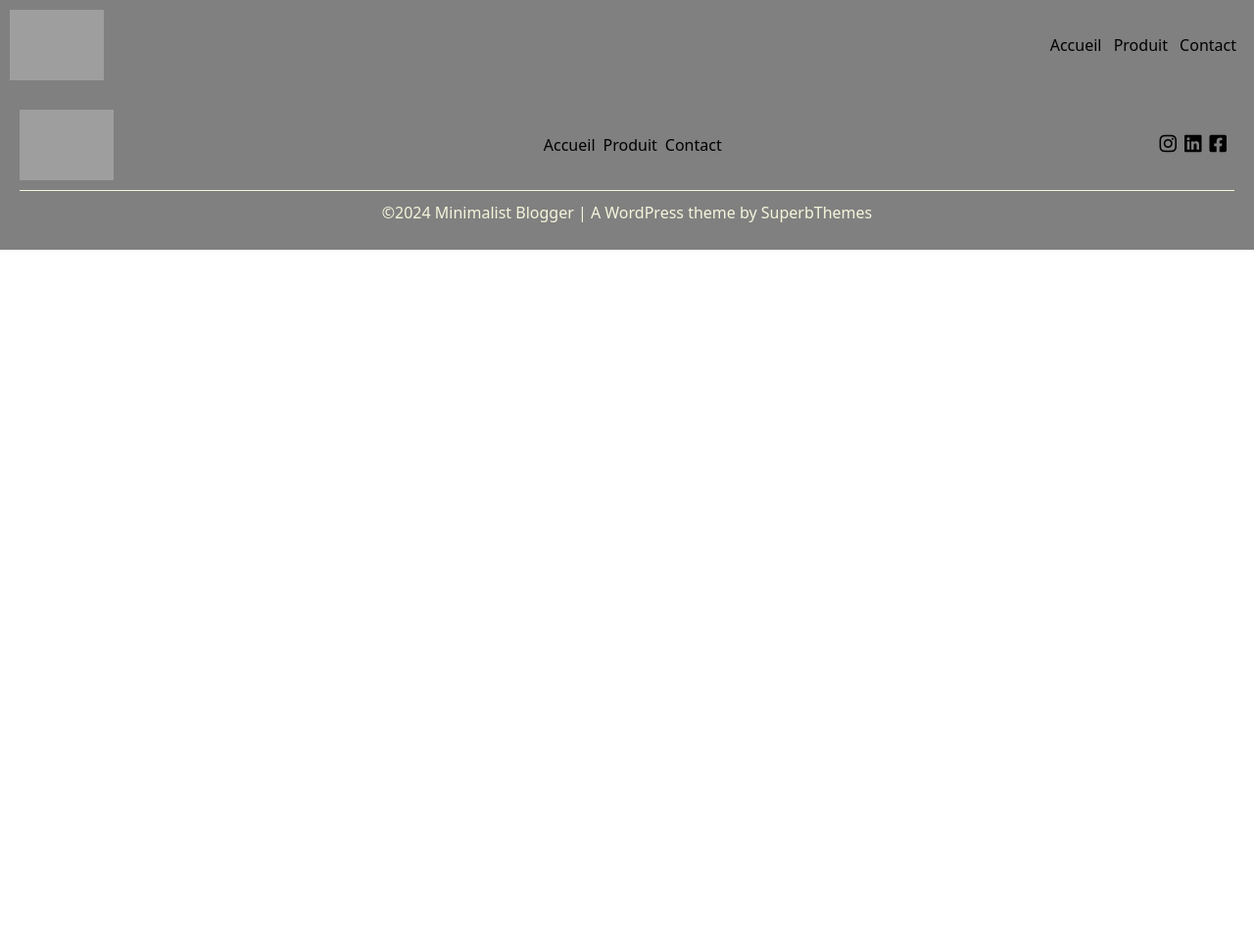
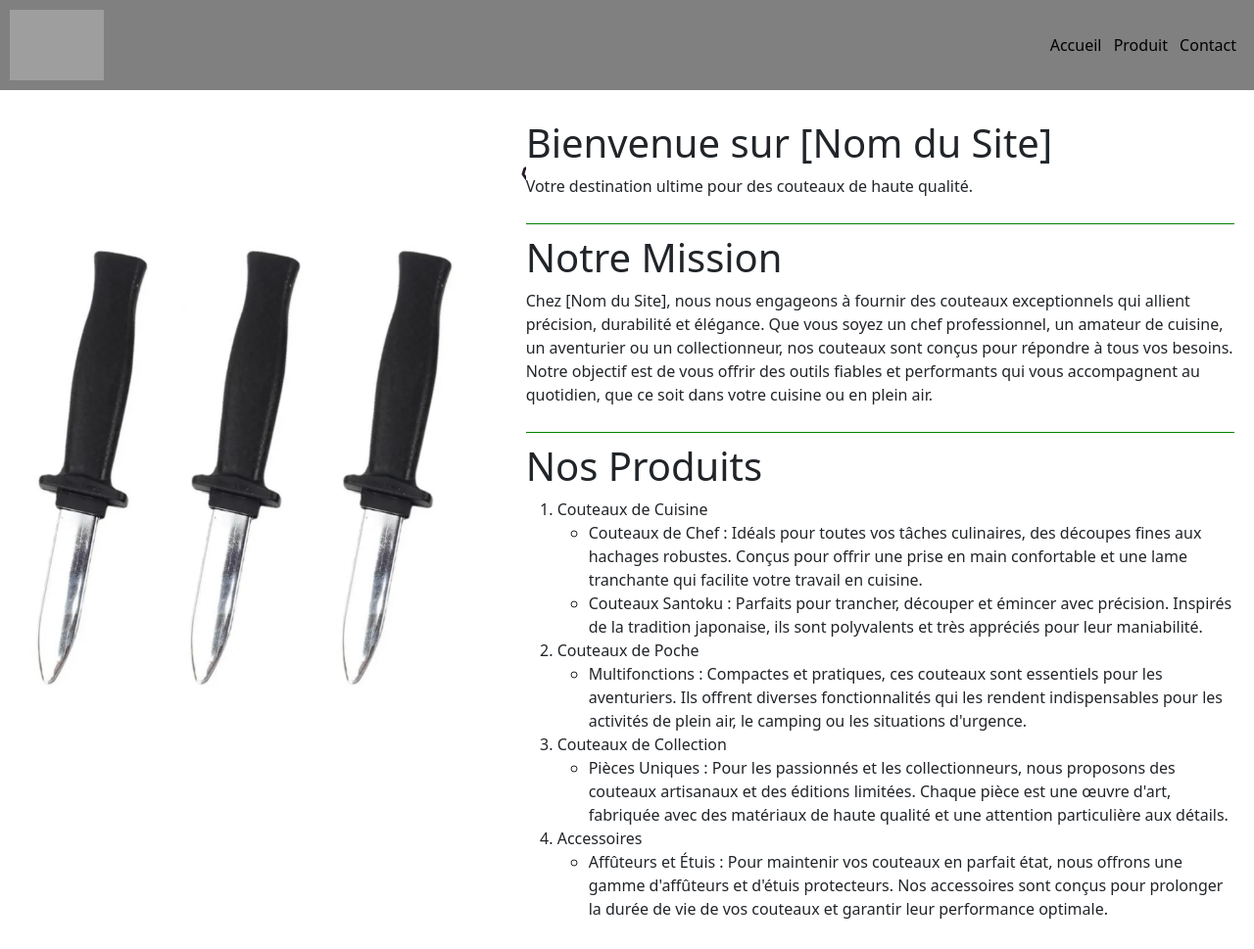
Before and after one commit to SirAdaz/La-Coutellerie, a plain HTML site: page index.html in a window 1280 px wide. Shown: the top 969 px of the page at 98% size. Before the commit the page ends 800 px from the top, so only its background shows below. Drawn offline with nearby package versions, Linux system fonts and the light colour scheme; grey boxes are pictures that could not be loaded.

Commit message:
page Accueil

```diff
--- /dev/null
+++ b/css/accueil.css
@@ -0,0 +1,10 @@
+main{
+    margin: 20px;
+}
+.main-div{
+    padding: 10px 0;
+    border-bottom: 1px solid green;
+}
+.main-div:last-of-type{
+    border: none;
+}
--- a/index.html
+++ b/index.html
@@ -6,6 +6,7 @@
     <link href="https://cdn.jsdelivr.net/npm/bootstrap@5.3.3/dist/css/bootstrap.min.css" rel="stylesheet" integrity="sha384-QWTKZyjpPEjISv5WaRU9OFeRpok6YctnYmDr5pNlyT2bRjXh0JMhjY6hW+ALEwIH" crossorigin="anonymous">
     <link rel="stylesheet" href="https://cdnjs.cloudflare.com/ajax/libs/font-awesome/6.2.0/css/all.min.css" integrity="sha512-xh6O/CkQoPOWDdYTDqeRdPCVd1SpvCA9XXcUnZS2FmJNp1coAFzvtCN9BmamE+4aHK8yyUHUSCcJHgXloTyT2A==" crossorigin="anonymous" referrerpolicy="no-referrer" />
     <link rel="stylesheet" href="css/footer.css">
+    <link rel="stylesheet" href="css/accueil.css">
     <link rel="stylesheet" href="css/header.css">
     <title>La Coutellerie</title>
 </head>
@@ -18,6 +19,69 @@
             <a href="" class="me-2">Contact</a>
         </nav>
     </header>
+    <main class="d-flex">
+        <div id="carouselExampleAutoplaying" class="carousel slide col-5" data-bs-ride="carousel">
+            <div class="carousel-inner">
+              <div class="carousel-item active">
+                <img src="img/51wGXhaA8rL.png" class="d-block w-100" alt="...">
+              </div>
+              <div class="carousel-item">
+                <img src="img/image.png" class="d-block w-100" alt="...">
+              </div>
+              <div class="carousel-item">
+                <img src="..." class="d-block w-100" alt="...">
+              </div>
+            </div>
+            <button class="carousel-control-prev" type="button" data-bs-target="#carouselExampleAutoplaying" data-bs-slide="prev">
+              <span class="carousel-control-prev-icon" aria-hidden="true"></span>
+              <span class="visually-hidden">Previous</span>
+            </button>
+            <button class="carousel-control-next" type="button" data-bs-target="#carouselExampleAutoplaying" data-bs-slide="next">
+              <span class="carousel-control-next-icon" aria-hidden="true"></span>
+              <span class="visually-hidden">Next</span>
+            </button>
+        </div>
+        <div class="col-7">
+            <div class="main-div">
+                <h1>Bienvenue sur [Nom du Site]</h1>
+                <p>Votre destination ultime pour des couteaux de haute qualité.</p>
+            </div>
+            <div class="main-div">
+                <h1>Notre Mission</h1>
+                <p>Chez [Nom du Site], nous nous engageons à fournir des couteaux exceptionnels qui allient précision, durabilité et élégance. Que vous soyez un chef professionnel, un amateur de cuisine, un aventurier ou un collectionneur, nos couteaux sont conçus pour répondre à tous vos besoins. Notre objectif est de vous offrir des outils fiables et performants qui vous accompagnent au quotidien, que ce soit dans votre cuisine ou en plein air.</p>
+            </div>
+            <div class="main-div">
+                <h1>Nos Produits</h1>
+                <ol>
+                    <li>
+                        Couteaux de Cuisine
+                        <ul>
+                            <li>Couteaux de Chef : Idéals pour toutes vos tâches culinaires, des découpes fines aux hachages robustes. Conçus pour offrir une prise en main confortable et une lame tranchante qui facilite votre travail en cuisine.</li>
+                            <li>Couteaux Santoku : Parfaits pour trancher, découper et émincer avec précision. Inspirés de la tradition japonaise, ils sont polyvalents et très appréciés pour leur maniabilité.</li>
+                        </ul>
+                    </li>
+                    <li>
+                        Couteaux de Poche
+                        <ul>
+                            <li>Multifonctions : Compactes et pratiques, ces couteaux sont essentiels pour les aventuriers. Ils offrent diverses fonctionnalités qui les rendent indispensables pour les activités de plein air, le camping ou les situations d'urgence.</li>
+                        </ul>
+                    </li>
+                    <li>
+                        Couteaux de Collection
+                        <ul>
+                            <li>Pièces Uniques : Pour les passionnés et les collectionneurs, nous proposons des couteaux artisanaux et des éditions limitées. Chaque pièce est une œuvre d'art, fabriquée avec des matériaux de haute qualité et une attention particulière aux détails.</li>
+                        </ul>
+                    </li>
+                    <li>
+                        Accessoires
+                        <ul>
+                            <li>Affûteurs et Étuis : Pour maintenir vos couteaux en parfait état, nous offrons une gamme d'affûteurs et d'étuis protecteurs. Nos accessoires sont conçus pour prolonger la durée de vie de vos couteaux et garantir leur performance optimale.</li>
+                        </ul>
+                    </li>
+                </ol>
+            </div>
+        </div>
+    </main>
     <footer>
         <div class="footer-div">
             <img src="https://forge-de-laguiole.com//wp-content/uploads/2020/05/image_logo.png" alt="logo" class="header_img">
```
Also changed, not shown: img/51wGXhaA8rL.png (added), img/51wGXhaA8rL.webp (added), img/image.png (added).
